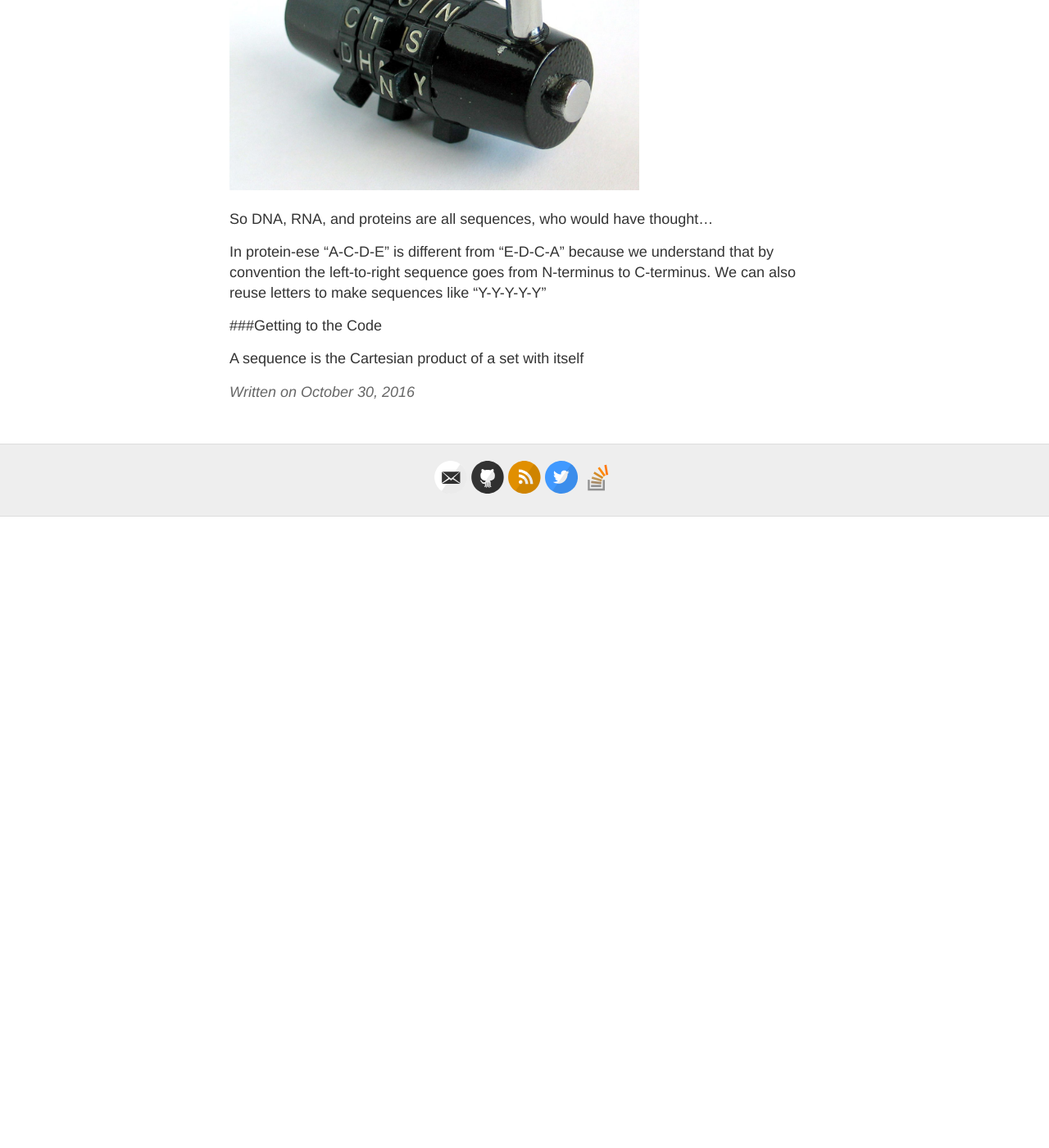
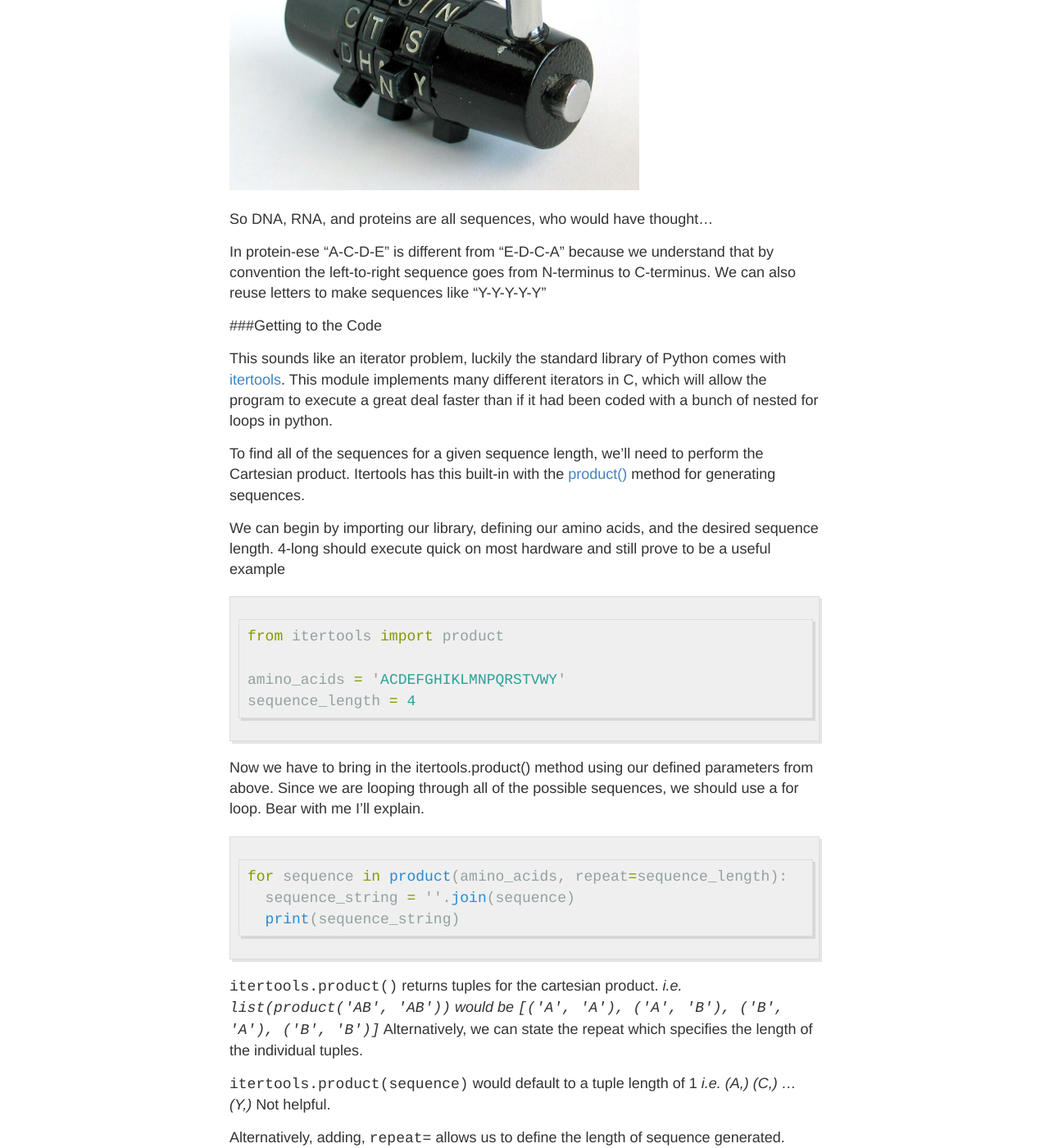
Before and after one commit to griffincalme/griffincalme.github.io, a Jekyll site: the page built from _posts/2016-10-30-AAs.md, in a window 1280 px wide and 1400 px high, scrolled down 2137 px. Shown: the whole window at 82% size. Built offline with Jekyll 4.4.1, drawn with Linux system fonts in a browser that asks for light colours; comment, search, counter and statistics services are not loaded; before the commit the page ends 2767 px from its top, so only the background shows below that; some of the changed text lies outside the part shown.

Commit message:
Update 2016-10-30-AAs.md

````diff
--- a/_posts/2016-10-30-AAs.md
+++ b/_posts/2016-10-30-AAs.md
@@ -1,6 +1,6 @@
 ---
 layout: post
-title: Generating All Possible Amino Acid Sequences of A Given Length
+title: Generating All Possible Amino Acid Sequences of A Given Length in Python 3
 ---
 
 I must be on a bit of a combinatorics kick lately.
@@ -12,28 +12,28 @@ Suffice to say, it's complicated.
 
 ### The 20 Amino Acids
 
-| Amino Acid    | Three-Letter  | One-Letter |
-| :------------ |:-------------:| ----------:|
-| Alanine       | Ala           | A          |
-| Cysteine      | Cys           | C          |
-| Aspartic Acid | Asp           | D          |
-| Glutamic Acid | Glu           | E          |
-| Phenylalanine | Phe           | F          |
-| Glycine       | Gly           | G          |
-| Histidine     | His           | H          |
-| Isoleucine    | Ile           | I          |
-| Aspartic Acid | Asp           | K          |
-| Leucine       | Leu           | L          |
-| Methionine    | Met           | M          |
-| Asparagine    | Asn           | N          |
-| Proline       | Pro           | P          |
-| Glutamine     | Gln           | Q          |
-| Arginine      | Arg           | R          |
-| Serine        | Ser           | S          |
-| Threonine     | Thr           | T          |
-| Valine        | Val           | V          |
-| Tryptophan    | Trp           | W          |
-| Tyrosine      | Tyr           | Y          |
+| Amino Acid    | Three-Letter  |   One-Letter |
+| :------------ |:-------------:|:------------:|
+| Alanine       | Ala           | A            |
+| Cysteine      | Cys           | C            |
+| Aspartic Acid | Asp           | D            |
+| Glutamic Acid | Glu           | E            |
+| Phenylalanine | Phe           | F            |
+| Glycine       | Gly           | G            |
+| Histidine     | His           | H            |
+| Isoleucine    | Ile           | I            |
+| Aspartic Acid | Asp           | K            |
+| Leucine       | Leu           | L            |
+| Methionine    | Met           | M            |
+| Asparagine    | Asn           | N            |
+| Proline       | Pro           | P            |
+| Glutamine     | Gln           | Q            |
+| Arginine      | Arg           | R            |
+| Serine        | Ser           | S            |
+| Threonine     | Thr           | T            |
+| Valine        | Val           | V            |
+| Tryptophan    | Trp           | W            |
+| Tyrosine      | Tyr           | Y            |
 
 
 
@@ -79,4 +79,65 @@ We can also reuse letters to make sequences like "Y-Y-Y-Y-Y"
 
 ###Getting to the Code
 
-A sequence is the Cartesian product of a set with itself
+This sounds like an iterator problem, luckily the standard library of Python comes with [itertools](https://docs.python.org/3/library/itertools.html). This module implements many different iterators in C, which will allow the program to execute a great deal faster than if it had been coded with a bunch of nested for loops in python.
+
+To find all of the sequences for a given sequence length, we'll need to perform the Cartesian product.
+Itertools has this built-in with the [product()](https://docs.python.org/3/library/itertools.html#itertools.product) method for generating sequences.
+
+We can begin by importing our library, defining our amino acids, and the desired sequence length.
+4-long should execute quick on most hardware and still prove to be a useful example
+
+```python
+from itertools import product
+
+amino_acids = 'ACDEFGHIKLMNPQRSTVWY'
+sequence_length = 4
+```
+
+Now we have to bring in the itertools.product() method using our defined parameters from above.
+Since we are looping through all of the possible sequences, we should use a for loop.
+Bear with me I'll explain.
+
+```python
+for sequence in product(amino_acids, repeat=sequence_length):
+  sequence_string = ''.join(sequence)
+  print(sequence_string)
+```
+
+`itertools.product()` returns tuples for the cartesian product.
+_i.e. `list(product('AB', 'AB'))` would be `[('A', 'A'), ('A', 'B'), ('B', 'A'), ('B', 'B')]`_
+Alternatively, we can state the repeat which specifies the length of the individual tuples.
+
+`itertools.product(sequence)` would default to a tuple length of 1
+_i.e. (A,) (C,) ... (Y,)_
+Not helpful.
+
+Alternatively, adding, `repeat=` allows us to define the length of sequence generated.
+
+`''.join(sequence)` takes the tuples and smushes them down into strings, this is useful because we'd rather think of our amino acids as a joined sequence. It also makes printing more readable and reduces the file size when we go to save these sequences later.
+
+
+###Making it More Useful
+
+The `print()` statement is great for spamming your console and all, but if we'd like to look back or analyze these sequences, we should save them to a file.
+
+The easiest way to do this is a simple .txt file but theoretically you could store them in a csv, database, store as a bioinformatics sequence format like fasta, or anything else you can dream of.
+
+We can do this with the `with open('your_filename.txt') as file:` and `file.write(your_stuff_here)` statements.
+Here's the full code with this tweak.
+
+```python
+from itertools import product
+
+amino_acids = 'ACDEFGHIKLMNPQRSTVWY'
+sequence_length = 4
+
+with open('amino_acid_sequences.txt', 'a') as output_file:
+    for sequence in product(amino_acids, repeat=sequence_length):
+      sequence_string = ''.join(sequence)
+      output_file.write(sequence_string + '\n')
+```
+
+Don't forget the newline `\n` character if you'd like to actually be able to read the text.
+
+Be careful out there scientists, making the sequence length longer than 6 will start to enter gigabyte file size territory (increasing 20-fold each time) and runtimes will become ~20-fold longer for each additional peptide added.
````
